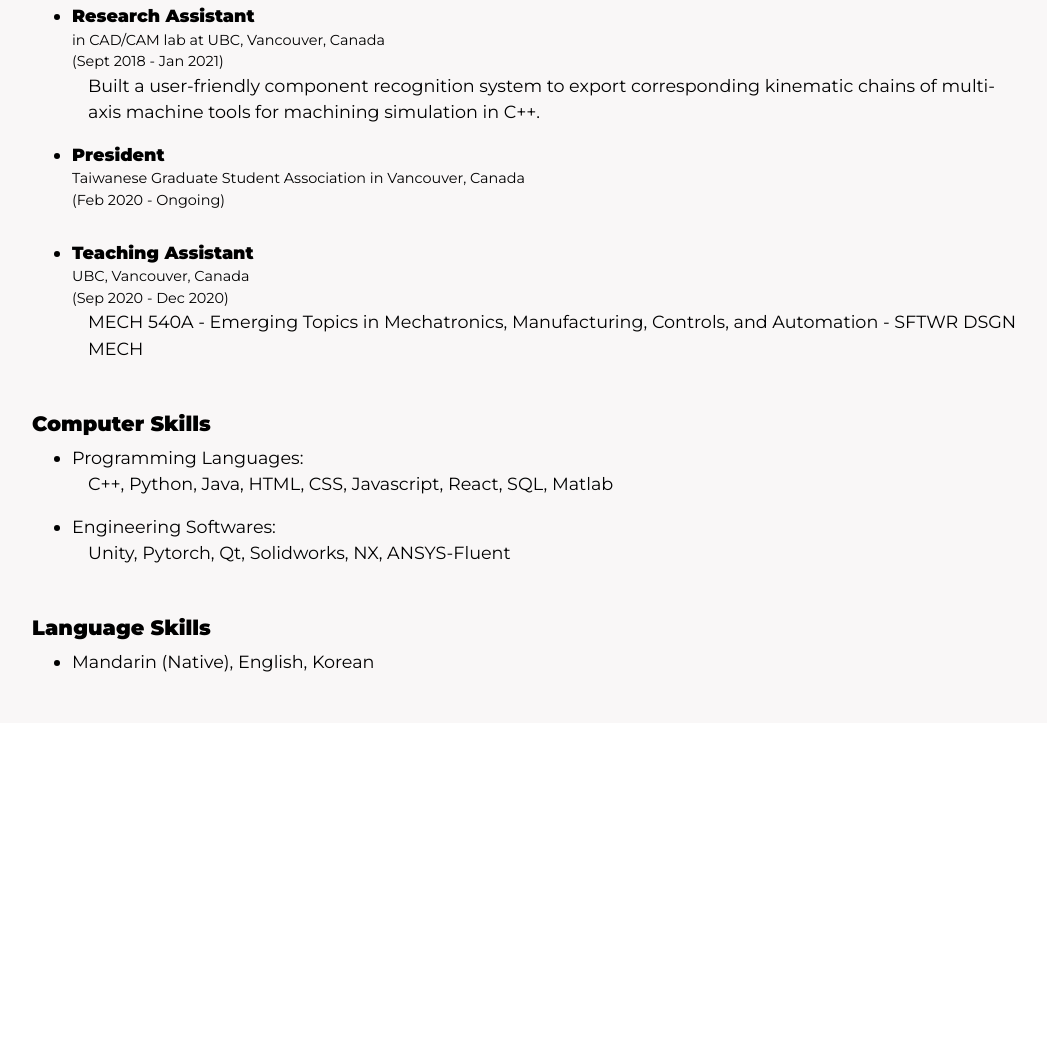
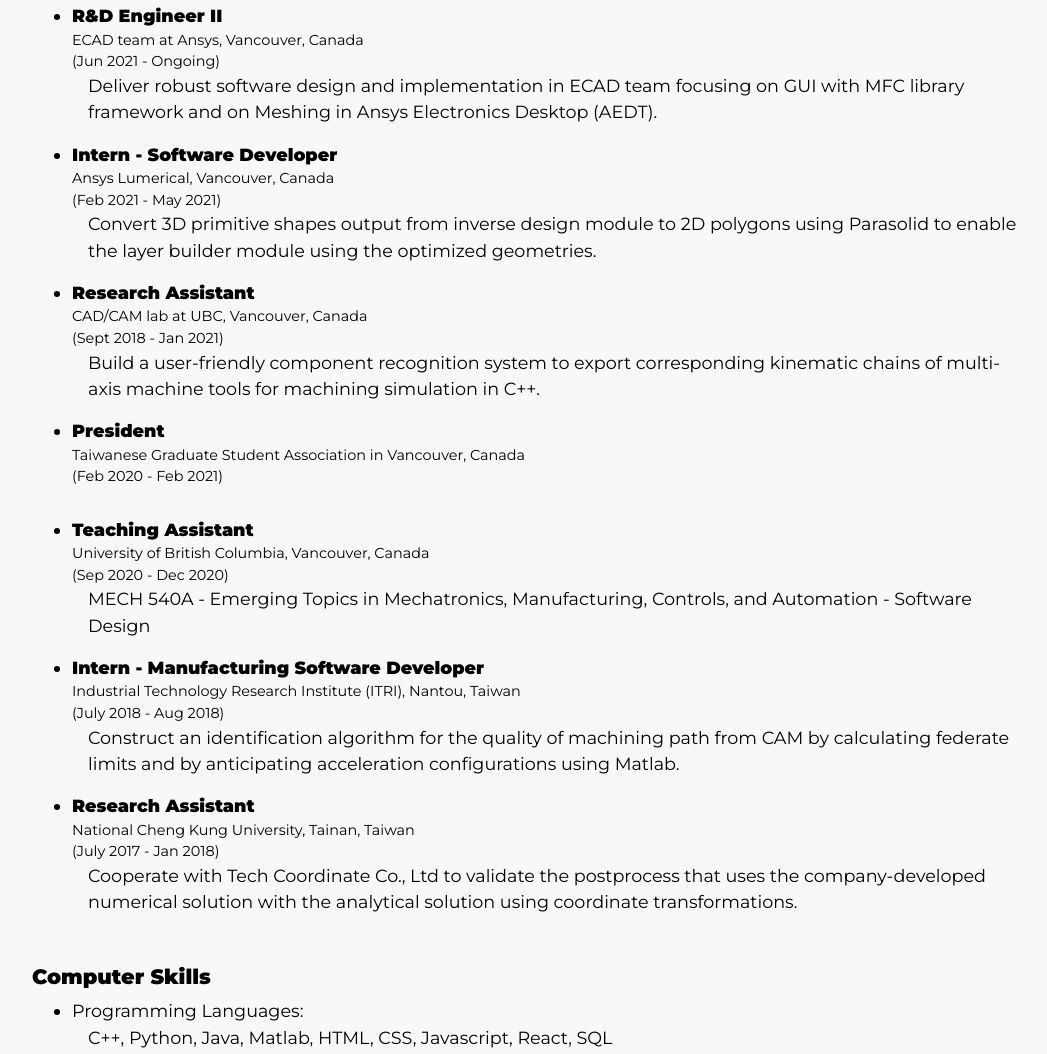
Before and after one commit to minsisung/MinsiSung-PersonalWebsite, a plain HTML site: page about_me.html in a window 1280 px wide. Shown: the part 312-1366 px from the top of the page, without its empty margins (111-1158 px from the left). Before the commit the page ends 1035 px from the top, so only its background shows below. Drawn offline with nearby package versions, Linux system fonts and the light colour scheme.

Commit message:
2022 Janunary Update

```diff
--- a/about_me.html
+++ b/about_me.html
@@ -39,31 +39,59 @@
           </ul>
         <h4 class="introduction-title">Experience</h4>
         <ul>
+          <li class="introduction-list"><b>R&D Engineer II</b>
+            <br>
+            <p class="introduction-location_and_date"> ECAD team at Ansys, Vancouver, Canada
+              <br>(Jun 2021 - Ongoing)</p>
+          </li>
+          <p class="introduction-list-tab"> Deliver robust software design and implementation in ECAD team focusing on GUI with MFC library framework
+            and on Meshing in Ansys Electronics Desktop (AEDT). </p>
+          <li class="introduction-list"><b>Intern - Software Developer</b>
+            <br>
+            <p class="introduction-location_and_date"> Ansys Lumerical, Vancouver, Canada
+              <br>(Feb 2021 - May 2021)</p>
+          </li>
+          <p class="introduction-list-tab"> Convert 3D primitive shapes output from inverse design module to 2D polygons using Parasolid to enable the  layer builder module using
+             the optimized geometries.</p>
           <li class="introduction-list"><b>Research Assistant</b>
             <br>
-            <p class="introduction-location_and_date"> in CAD/CAM lab at UBC, Vancouver, Canada
+            <p class="introduction-location_and_date"> CAD/CAM lab at UBC, Vancouver, Canada
               <br>(Sept 2018 - Jan 2021)</p>
           </li>
-          <p class="introduction-list-tab"> Built a user-friendly component recognition system to export corresponding
+          <p class="introduction-list-tab"> Build a user-friendly component recognition system to export corresponding
             kinematic chains of multi-axis machine tools for machining simulation in C++. </p>
           <li class="introduction-list"><b>President</b>
             <br>
             <p class="introduction-location_and_date" ; style="margin-bottom: 3%;">Taiwanese Graduate Student Association in Vancouver, Canada
-              <br>(Feb 2020 - Ongoing)</p>
+              <br>(Feb 2020 - Feb 2021)</p>
           </li>
           <li class="introduction-list"><b>Teaching Assistant</b>
             <br>
-            <p class="introduction-location_and_date">UBC, Vancouver, Canada
+            <p class="introduction-location_and_date">University of British Columbia, Vancouver, Canada
               <br>(Sep 2020 - Dec 2020)</p>
           </li>
-          <p class="introduction-list-tab">MECH 540A - Emerging Topics in Mechatronics, Manufacturing, Controls, and Automation - SFTWR DSGN MECH</p>
+          <p class="introduction-list-tab">MECH 540A - Emerging Topics in Mechatronics, Manufacturing, Controls, and Automation - Software Design</p>
+          <li class="introduction-list"><b>Intern - Manufacturing Software Developer</b>
+            <br>
+            <p class="introduction-location_and_date"> Industrial Technology Research Institute (ITRI), Nantou, Taiwan
+              <br>(July 2018 - Aug 2018)</p>
+          </li>
+          <p class="introduction-list-tab"> Construct an identification algorithm for the quality of machining path from CAM
+            by calculating federate limits and by anticipating acceleration configurations using Matlab.</p>
+            <li class="introduction-list"><b>Research Assistant</b>
+              <br>
+              <p class="introduction-location_and_date"> National Cheng Kung University, Tainan, Taiwan
+                <br>(July 2017 - Jan 2018)</p>
+            </li>
+            <p class="introduction-list-tab"> Cooperate with Tech Coordinate Co., Ltd to validate the postprocess that uses the
+              company-developed numerical solution with the analytical solution using coordinate transformations. </p>
         </ul>
         <h4 class="introduction-title">Computer Skills</h4>
         <ul>
           <li class="introduction-list">Programming Languages: </li>
-          <p class="introduction-list-tab"> C++, Python, Java, HTML, CSS, Javascript, React, SQL, Matlab </p>
-          <li class="introduction-list">Engineering Softwares:</li>
-          <p class="introduction-list-tab">Unity, Pytorch, Qt, Solidworks, NX, ANSYS-Fluent</p>
+          <p class="introduction-list-tab"> C++, Python, Java, Matlab, HTML, CSS, Javascript, React, SQL</p>
+          <li class="introduction-list">Tools:</li>
+          <p class="introduction-list-tab">MFC, Qt, Ansys Electrionics Desktop, Pytorch, Solidworks, NX</p>
         </ul>
         <h4 class="introduction-title">Language Skills</h4>
         <ul>
```
Also changed, not shown: index.html (+3 -4 lines), 1 other file.
